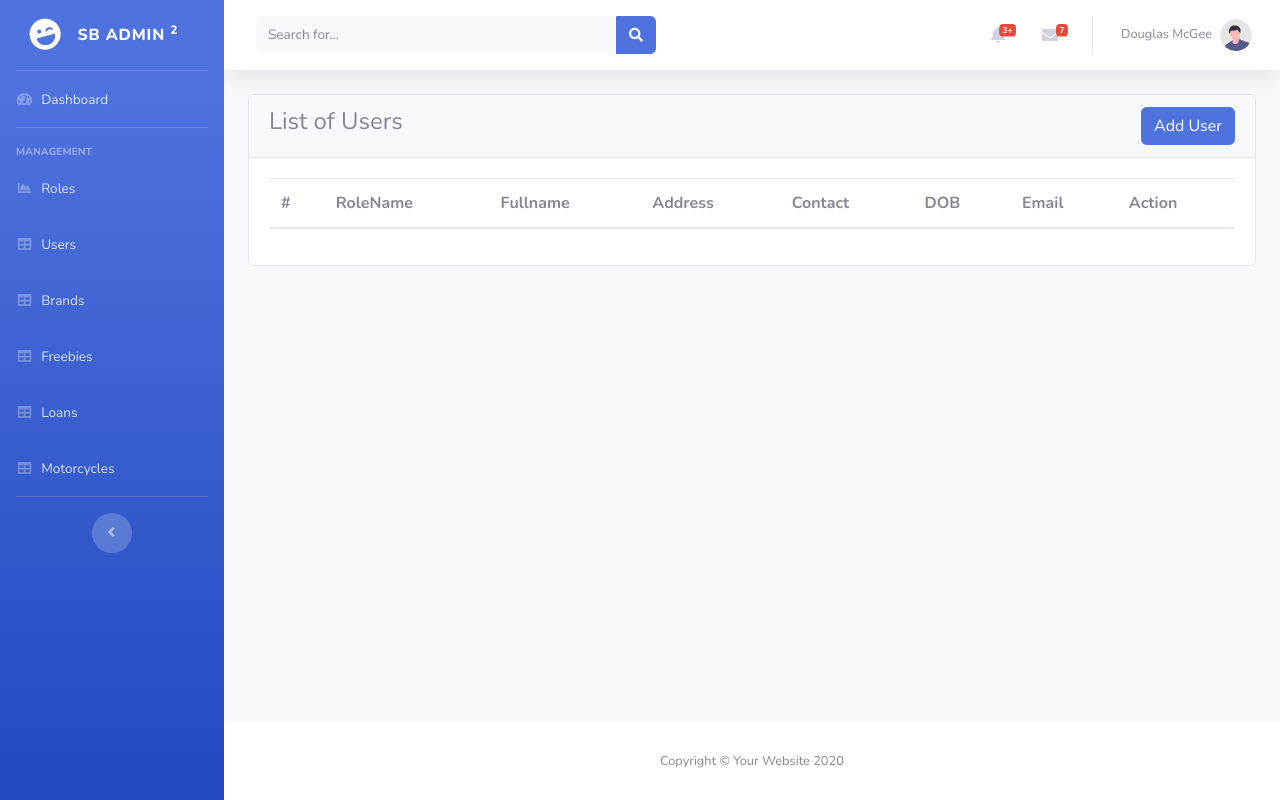
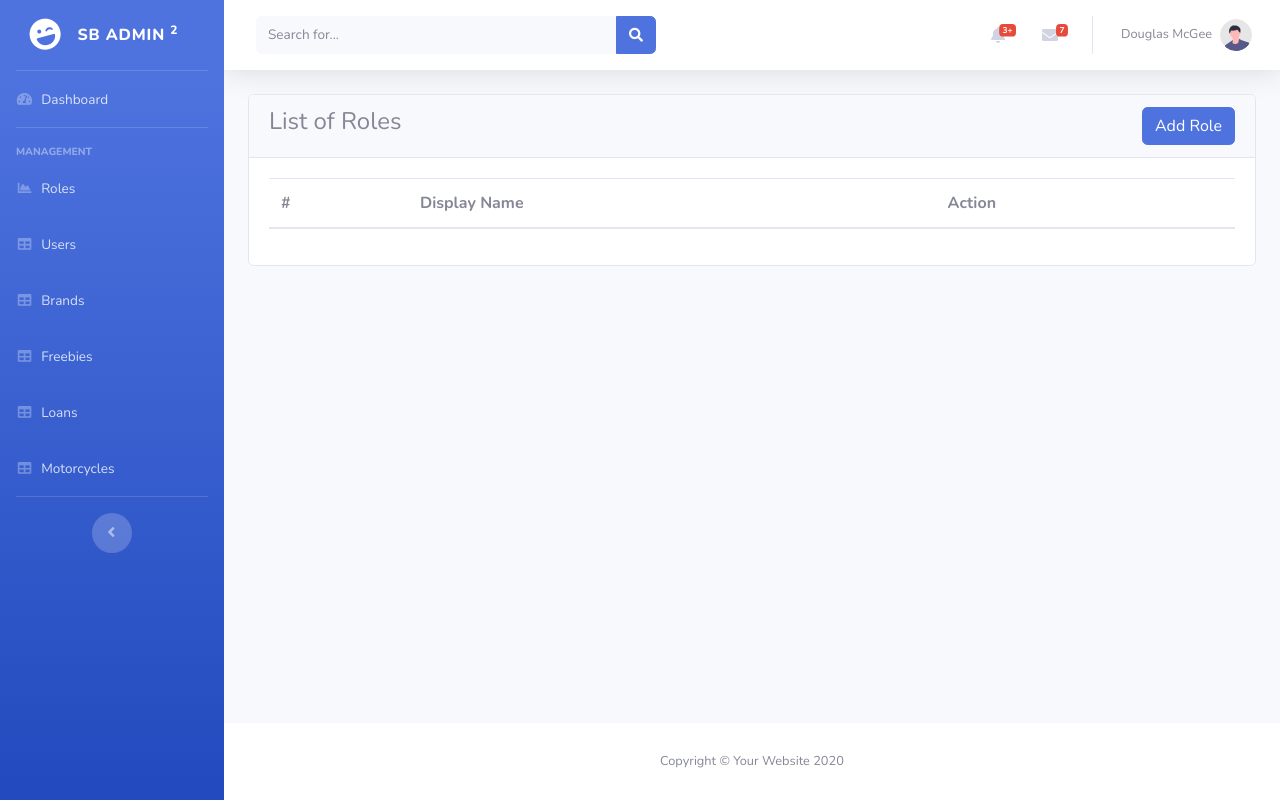
Before and after one commit to Kevin202510/OLMSRM, a PHP site: template pages/rolesTable.php in a window 1280 px wide. Run offline with PHP 8.4, Linux system fonts and the light colour scheme; the template is opened without the code that fills it, so the values that code supplies are empty; some libraries are stand-ins or nearby versions.

Commit message:
roles update

```diff
--- a/pages/roles/modal.php
+++ b/pages/roles/modal.php
@@ -9,61 +9,10 @@
       </div>
       <div class="modal-body">
         <form method="post" id="rolesForm">
-            <input type="hidden" name="user_id" id="user_id">
+            <input type="hidden" name="role_id" id="role_id">
             <div class="mb-3">
-                <label class="form-label">role_id</label>
-                <select class="form-control" name="user_role_id" id="user_role_id">
-                    <option selected>Choose Role</option>
-                    <?php
-                            include_once('../API/DBCRUDAPI.php');
-                            $newAPIFunctions = new DBCRUDAPI();
-                            $newAPIFunctions->select("roles","*");
-                            $rolesList = $newAPIFunctions->sql;
-
-                            $index = 1;
-                            while ($roles = mysqli_fetch_assoc($rolesList)){
-                    ?>
-
-                    <option value="<?php echo $roles['role_id']; ?>"><?php echo $roles['role_display_name']; ?></option>
-
-                    <?php } ?>
-                </select>
-            </div>
-            <div class="mb-3">
-                <label class="form-label">user_fname</label>
-                <input type="text" class="form-control" id="user_fname" name="user_fname" aria-describedby="emailHelp" placeholder="Display Name" >
-            </div>
-            <div class="mb-3">
-                <label class="form-label">user_mname</label>
-                <input type="text" class="form-control" id="user_mname" name="user_mname" aria-describedby="emailHelp" placeholder="Display Name" >
-            </div>
-            <div class="mb-3">
-                <label class="form-label">user_lname</label>
-                <input type="text" class="form-control" id="user_lname" name="user_lname" aria-describedby="emailHelp" placeholder="Display Name" >
-            </div>
-            <div class="mb-3">
-                <label class="form-label">user_address</label>
-                <input type="text" class="form-control" id="user_address" name="user_address" aria-describedby="emailHelp" placeholder="Display Name" >
-            </div>
-            <div class="mb-3">
-                <label class="form-label">user_contact</label>
-                <input type="text" class="form-control" id="user_contact" name="user_contact" aria-describedby="emailHelp" placeholder="Display Name" >
-            </div>
-            <div class="mb-3">
-                <label class="form-label">user_DOB</label>
-                <input type="text" class="form-control" id="user_DOB" name="user_DOB" aria-describedby="emailHelp" placeholder="Display Name" >
-            </div>
-            <div class="mb-3">
-                <label class="form-label">user_email</label>
-                <input type="text" class="form-control" id="user_email" name="user_email" aria-describedby="emailHelp" placeholder="Display Name" >
-            </div>
-            <div class="mb-3">
-                <label class="form-label">user_username</label>
-                <input type="text" class="form-control" id="user_username" name="user_username" aria-describedby="emailHelp" placeholder="Display Name" >
-            </div>
-            <div class="mb-3">
-                <label class="form-label">user_password</label>
-                <input type="text" class="form-control" id="user_password" name="user_password" aria-describedby="emailHelp" placeholder="Display Name" >
+                <label class="form-label">role_display_name</label>
+                <input type="text" class="form-control" id="role_display_name" name="role_display_name" aria-describedby="emailHelp" placeholder="Display Name" >
             </div>
             <div class="modal-footer">
                 <button type="button" class="btn btn-secondary" data-bs-dismiss="modal">Close</button>
--- /dev/null
+++ b/pages/roles/roles.js
@@ -0,0 +1,167 @@
+$(document).ready(function () {
+  let entity = "roles";
+  let attributes = ["role_display_name"];
+  let model = [];
+
+  let index;
+
+  tableWriter();
+
+  function tableWriter() {
+    index = parseInt($("#table-main tr").length) + 1;
+    $.get(
+      "" + entity + "/" + entity + "CrudFunction.php",
+      { getData: "getData" },
+      function (data, status) {
+        var datas = JSON.parse(data);
+        console.log(datas);
+        $.each(datas, function (index, value) {
+          model.push(value);
+        });
+        model.forEach((models) => writer(models));
+      }
+    );
+  }
+
+  function writer(modelss) {
+    let tr = $("<tr>");
+    $("<td>", { html: parseInt(index++) }).appendTo(tr);
+    const attriMap = new Map(Object.entries(modelss));
+    attributes.forEach((attri) =>
+      $("<td>", { class: "text-wrap", html: attriMap.get(attri) }).appendTo(tr)
+    );
+
+    let td = $("<td>");
+    let group = $("<div>", { class: "btn-group" });
+    $("<button>", {
+      "data-id": modelss.role_id,
+      class: "btn btn-primary",
+      id: "edit",
+      html: "Edit",
+    }).appendTo(group);
+
+    $("<button>", {
+      "data-id": modelss.role_id,
+      class: "btn btn-danger",
+      id: "delete",
+      html: "Delete",
+    }).appendTo(group);
+
+    group.appendTo(td);
+    td.appendTo(tr);
+    $("#main-table").append(tr);
+  }
+
+  $("#exampleModal").on("hide.bs.modal", function (e) {
+    $("#myModalLabel").html("Add User");
+  });
+
+  $("body").on("click", "#edit", function (e) {
+    var idss = $(e.currentTarget).data("id");
+    $.post(
+      "" + entity + "/" + entity + "CrudFunction.php",
+      { role_id: idss },
+      function (data, status) {
+        var datas = JSON.parse(data);
+        $("#role_id").val(datas.role_id);
+        $("#role_display_name").val(datas.role_display_name);
+      }
+    );
+
+    $("#exampleModalLabel").html("Update Role");
+    $("#btn-mul").attr("name", "update");
+    $("#btn-mul").html("Update");
+    $("#exampleModal").modal("show");
+  });
+
+  $("#btn-mul").click(function (e) {
+    e.preventDefault();
+    $("#exampleModal").modal("hide");
+    let postname = $("#btn-mul").attr("name");
+    if (postname === "addNew") {
+      $.post(
+        "" + entity + "/" + entity + "CrudFunction.php",
+        {
+          role_display_name: $("#role_display_name").val(),
+          addNew: "new",
+        },
+        function (data, status) {
+          if (status) {
+            Swal.fire({
+              position: "center",
+              icon: "success",
+              title: "Added Successfully",
+              showConfirmButton: false,
+              timer: 1500,
+            });
+            window.setTimeout(function () {
+              $("#main-table").empty();
+              model.length = 0;
+              tableWriter();
+            }, 1000);
+          }
+        }
+      );
+    } else {
+      $.post(
+        "" + entity + "/" + entity + "CrudFunction.php",
+        {
+          role_id: $("#role_id").val(),
+          role_display_name: $("#role_display_name").val(),
+          update: "update",
+        },
+        function (data, status) {
+          if (status) {
+            Swal.fire({
+              position: "center",
+              icon: "success",
+              title: "Updated Successfully",
+              showConfirmButton: false,
+              timer: 1500,
+            });
+            window.setTimeout(function () {
+              $("#main-table").empty();
+              model.length = 0;
+              tableWriter();
+            }, 1000);
+          }
+        }
+      );
+    }
+  });
+
+  $("body").on("click", "#delete", function (e) {
+    var idss = $(e.currentTarget).data("id");
+    $("#ids").val(idss);
+    Swal.fire({
+      title: "Are you sure?",
+      text: "You want to delete this?",
+      icon: "warning",
+      showCancelButton: true,
+      confirmButtonColor: "#3085d6",
+      cancelButtonColor: "#d33",
+      confirmButtonText: "Yes, delete it!",
+    }).then((result) => {
+      if (result.isConfirmed) {
+        $.post(
+          "" + entity + "/" + entity + "CrudFunction.php",
+          { role_id: idss, delete: "del" },
+          function (data, status) {
+            if (status) {
+              Swal.fire({
+                position: "center",
+                icon: "success",
+                title: "Deleted Successfully",
+                showConfirmButton: false,
+                timer: 1500,
+              });
+              $("#main-table").empty();
+              model.length = 0;
+              tableWriter();
+            }
+          }
+        );
+      }
+    });
+  });
+});
--- /dev/null
+++ b/pages/roles/rolesCrudFunction.php
@@ -0,0 +1,48 @@
+<?php
+
+    include_once('../../API/DBCRUDAPI.php');
+    $DBCRUDAPI = new DBCRUDAPI();
+
+    if(isset($_GET['getData'])){
+        $DBCRUDAPI->select("roles","*");
+        $data = $DBCRUDAPI->sql;
+        $res = array();
+        while($datass = mysqli_fetch_assoc($data)){
+            $res[] = $datass;
+        }
+        echo json_encode($res);
+    }
+    else{
+        if(isset($_POST['addNew'])){
+            $role_display_name = $_POST["role_display_name"];
+
+            $DBCRUDAPI->insert('roles',['role_display_name'=>$role_display_name]);
+
+            echo json_encode("success");
+
+        }else if(isset($_POST['update'])){
+
+            $role_id = $_POST["role_id"];
+            $role_display_name = $_POST["role_display_name"];
+
+            $DBCRUDAPI->update('roles',['role_display_name'=>$role_display_name],"role_id='$role_id'");
+        }else if(isset($_POST['delete'])){
+
+            $role_id = $_POST["role_id"];
+
+            $DBCRUDAPI->delete('roles',"role_id='$role_id'");
+
+        }else{
+            $dataid = "role_id=" . $_POST['role_id'];
+            $DBCRUDAPI->select("roles","*",$dataid);
+            $getData = $DBCRUDAPI->sql;
+            $res = array();
+            while($datass = mysqli_fetch_assoc($getData)){
+                $res = $datass;
+            }
+            echo json_encode($res);
+        }
+    }
+
+
+?>
--- a/pages/rolesTable.php
+++ b/pages/rolesTable.php
@@ -13,9 +13,9 @@
                     <div class="card">
                         <div class="card-header">
                             <div class="d-flex justify-content-between">
-                                <h4>List of Users</h4>
+                                <h4>List of Roles</h4>
                                 <button type="button" class="btn btn-primary" data-toggle="modal" data-target="#exampleModal">
-                                    Add User
+                                    Add Role
                                 </button>
                             </div>
                         </div>
@@ -24,12 +24,7 @@
                                 <thead>
                                     <tr>
                                     <th scope="col">#</th>
-                                    <th scope="col">RoleName</th>
-                                    <th scope="col">Fullname</th>
-                                    <th scope="col">Address</th>
-                                    <th scope="col">Contact</th>
-                                    <th scope="col">DOB</th>
-                                    <th scope="col">Email</th>
+                                    <th scope="col">Display Name</th>
                                     <th scope="col">Action</th>
                                     </tr>
                                 </thead>
@@ -46,5 +41,5 @@
             <?php include('footer.php'); ?>
         </div>
     </div>
-<script src="users/users.js"></script>
+<script src="roles/roles.js"></script>
 <?php include('script.php'); ?>
```
